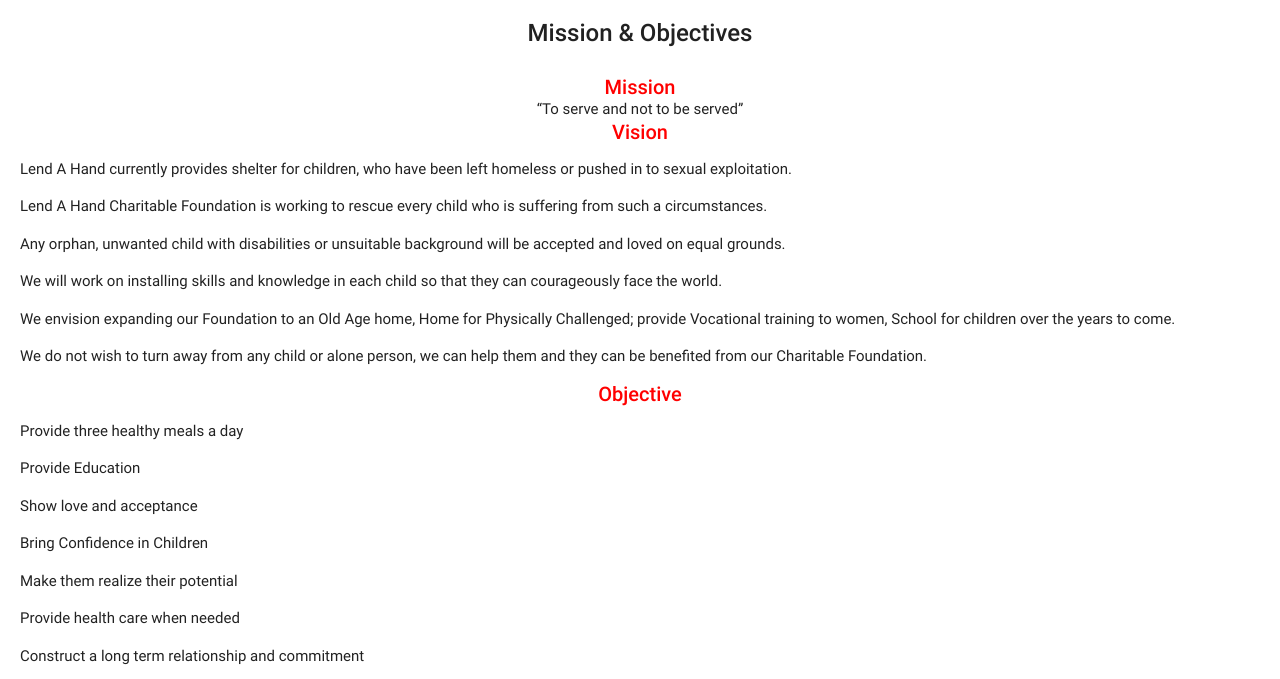
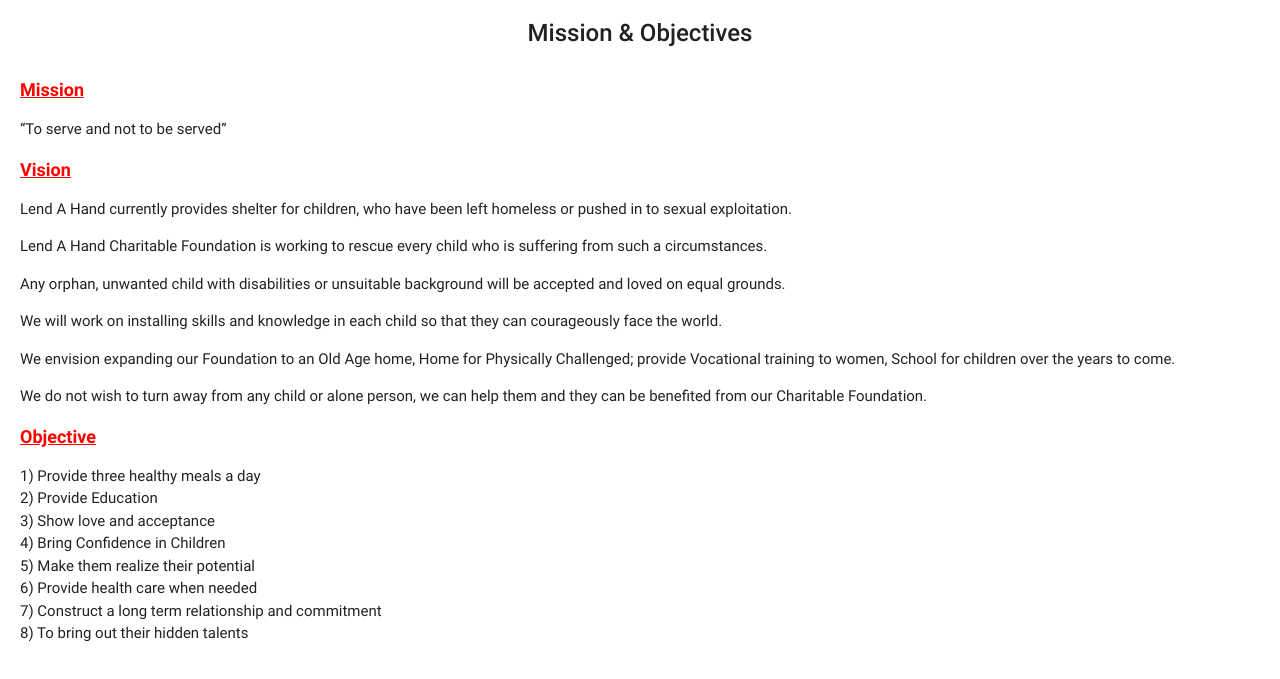
Before and after one commit to subhadarsinisahoo/LHF, a plain HTML site: page mission.html in a window 1280 px wide. Shown: the part 56-735 px from the top of the page. Drawn offline with nearby package versions, Linux system fonts and the light colour scheme; a script that the page names is missing; a web font is replaced by a local one.

Commit message:
Add files via upload

```diff
--- a/mission.html
+++ b/mission.html
@@ -107,9 +107,9 @@
 			<div class="not-found animated fadeIn">
 				<h3>Mission & Objectives</h3>
 
-	<h4><font color="red">Mission</font></h4>
-“To serve and not to be served”
-			<h4><font color="red">Vision</font></h4>
+<p align="left"><font size="4px"><font color="red"><b><u>Mission</u></b></font></font></p>
+<p align="justify">“To serve and not to be served”</p>
+			<p align="left"><font size="4px"><font color="red"><b><u>Vision</u></b></font></font></p>
 			<p align="justify">Lend A Hand currently provides shelter for children, who have been left homeless or pushed in to sexual exploitation.</p>
 <p align="justify">Lend A Hand Charitable Foundation is working to rescue every child who is suffering from such a circumstances.</p>
 <p align="justify">Any orphan, unwanted child with disabilities or unsuitable background will be accepted and loved on equal grounds.</p>
@@ -118,16 +118,16 @@
 <p align="justify">We do not wish to turn away from any child or alone person, we can help them and they can be benefited from our Charitable Foundation.</p>
 
 
-<h4><font color="red">Objective</font></h4>
-
-<p align="justify">Provide three healthy meals a day</p>
-<p align="justify">Provide Education</p>
-<p align="justify">Show love and acceptance</p>
-<p align="justify">Bring Confidence in Children</p>
-<p align="justify">Make them realize their potential</p>
-<p align="justify">Provide health care when needed</p>
-<p align="justify">Construct a long term relationship and commitment</p>
-<p align="justify">To bring out their hidden talents</p>
+<p align="left"><font size="4px"><font color="red"><b><u>Objective</u></b></font></font></p>
+<p align="justify">
+1) Provide three healthy meals a day<br>
+2) Provide Education<br>
+3) Show love and acceptance<br>
+4) Bring Confidence in Children<br>
+5) Make them realize their potential<br>
+6) Provide health care when needed<br>
+7) Construct a long term relationship and commitment<br>
+8) To bring out their hidden talents<br></p>
 
 
 
```
